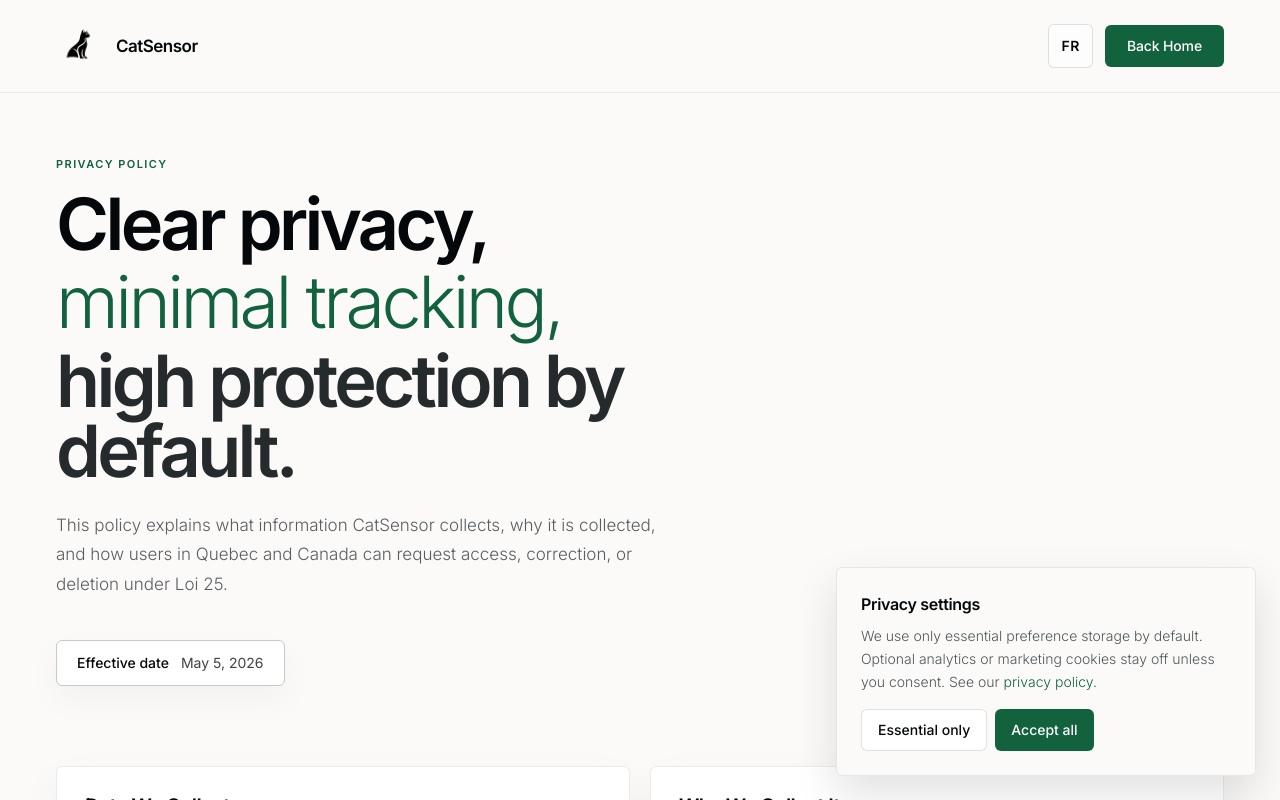
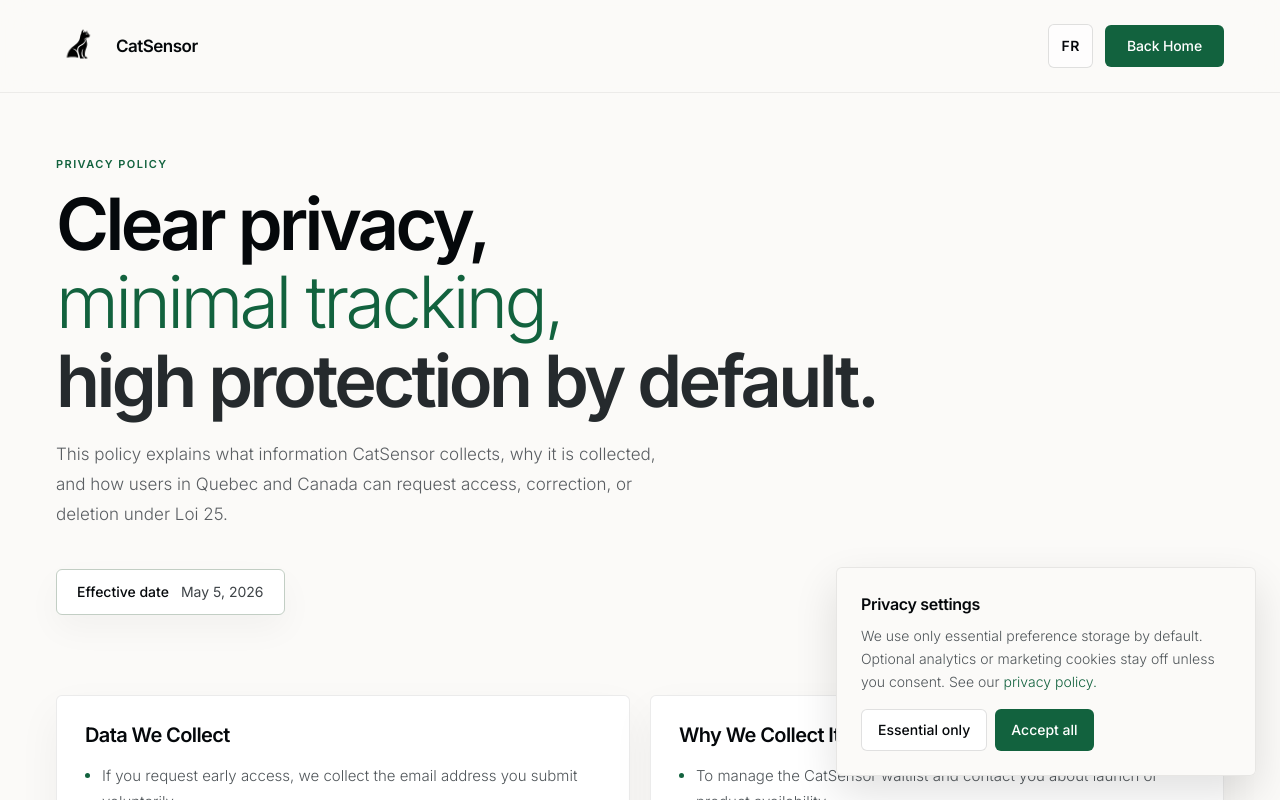
Before and after one commit to CatSensor/public, a Vue app: page /privacy in a window 1280 px wide. Shown: the top 800 px of the page. Built offline with nearby package versions, Linux system fonts and the light colour scheme.

Commit message:
fix: modify privacy hero section layout

```diff
--- a/src/i18n/en.json
+++ b/src/i18n/en.json
@@ -21,6 +21,7 @@
       "titleStart": "Clear privacy,",
       "titleAccent": "minimal tracking,",
       "titleEnd": "high protection by default.",
+      "subtitle": "Built for Quebec's Loi 25 expectations",
       "description": "This policy explains what information CatSensor collects, why it is collected, and how users in Quebec and Canada can request access, correction, or deletion under Loi 25."
     },
     "effectiveDateLabel": "Effective date",
--- a/src/i18n/fr.json
+++ b/src/i18n/fr.json
@@ -21,6 +21,7 @@
       "titleStart": "Une confidentialité claire,",
       "titleAccent": "un suivi minimal,",
       "titleEnd": "une protection élevée par défaut.",
+      "subtitle": "Conçue selon les attentes de la Loi 25 au Québec",
       "description": "Cette politique explique quelles informations CatSensor collecte, pourquoi elles sont collectées et comment les utilisateurs au Québec et au Canada peuvent demander l'accès, la correction ou la suppression de leurs données conformément à la Loi 25."
     },
     "effectiveDateLabel": "Date d'entrée en vigueur",
--- a/src/pages/privacy/PrivacyPage.vue
+++ b/src/pages/privacy/PrivacyPage.vue
@@ -18,6 +18,7 @@
 
 const policyCards = computed(() => tm('privacy.cards') as PolicyCard[])
 const commitments = computed(() => tm('privacy.commitments.items') as PolicyCommitment[])
+const titleLineClass = computed(() => (locale.value === 'fr' ? 'xl:whitespace-nowrap' : 'sm:whitespace-nowrap'))
 
 watch(
   locale,
@@ -36,10 +37,10 @@
         <span class="mb-4 block text-[11px] font-semibold uppercase tracking-[0.13em] text-[oklch(44%_0.095_158)]">
           {{ t('privacy.hero.eyebrow') }}
         </span>
-        <h1 class="max-w-[12ch] text-[clamp(34px,8vw,72px)] leading-[0.98] font-semibold tracking-[-0.05em] text-[oklch(13%_0.01_240)]">
-          {{ t('privacy.hero.titleStart') }}
-          <span class="mt-2 block font-light text-[oklch(44%_0.095_158)]">{{ t('privacy.hero.titleAccent') }}</span>
-          <span class="mt-2 block text-[oklch(28%_0.01_240)]">{{ t('privacy.hero.titleEnd') }}</span>
+        <h1 class="text-[clamp(34px,8vw,72px)] leading-[0.98] font-semibold tracking-[-0.05em] text-[oklch(13%_0.01_240)]">
+          <span :class="['block', titleLineClass]">{{ t('privacy.hero.titleStart') }}</span>
+          <span :class="['mt-2 block font-light text-[oklch(44%_0.095_158)]', titleLineClass]">{{ t('privacy.hero.titleAccent') }}</span>
+          <span :class="['mt-2 block text-[oklch(28%_0.01_240)]', titleLineClass]">{{ t('privacy.hero.titleEnd') }}</span>
         </h1>
         <p class="mt-6 max-w-[620px] text-[15px] leading-[1.75] font-light text-[oklch(48%_0.008_240)] sm:text-[17px]">
           {{ t('privacy.hero.description') }}
```
